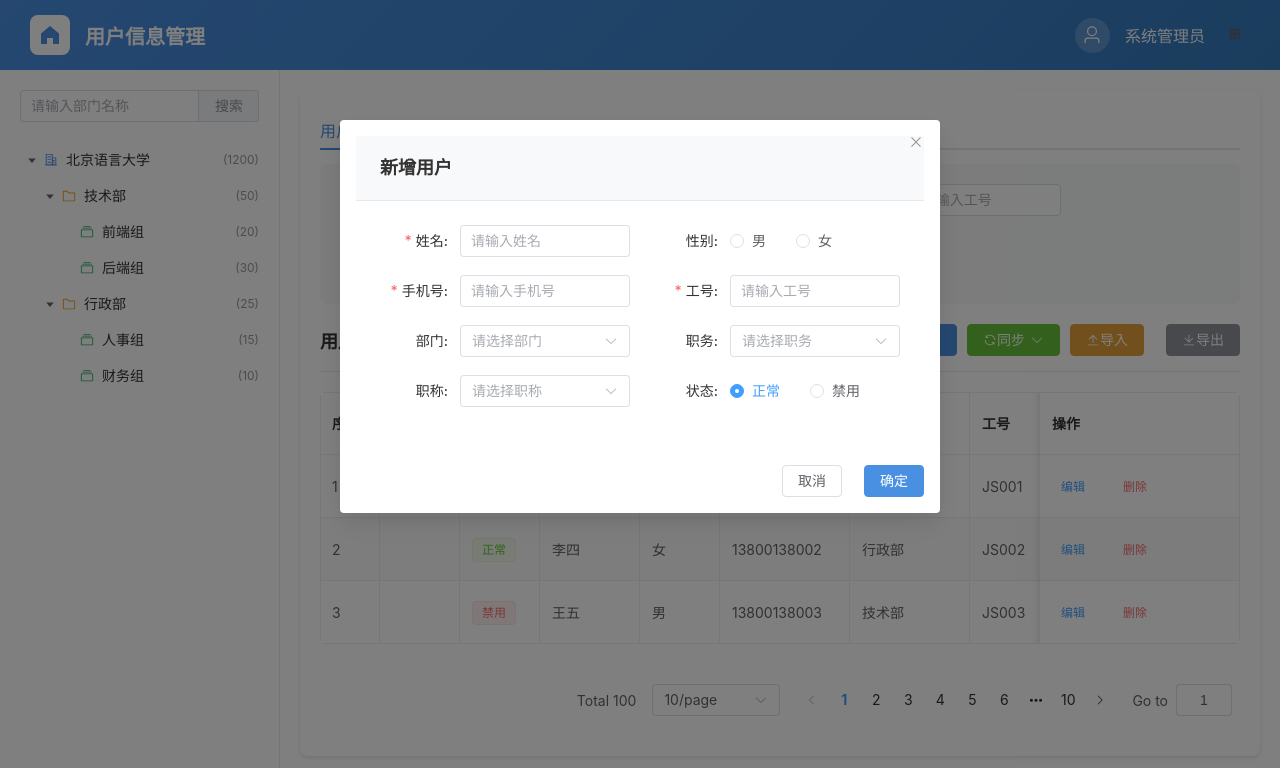
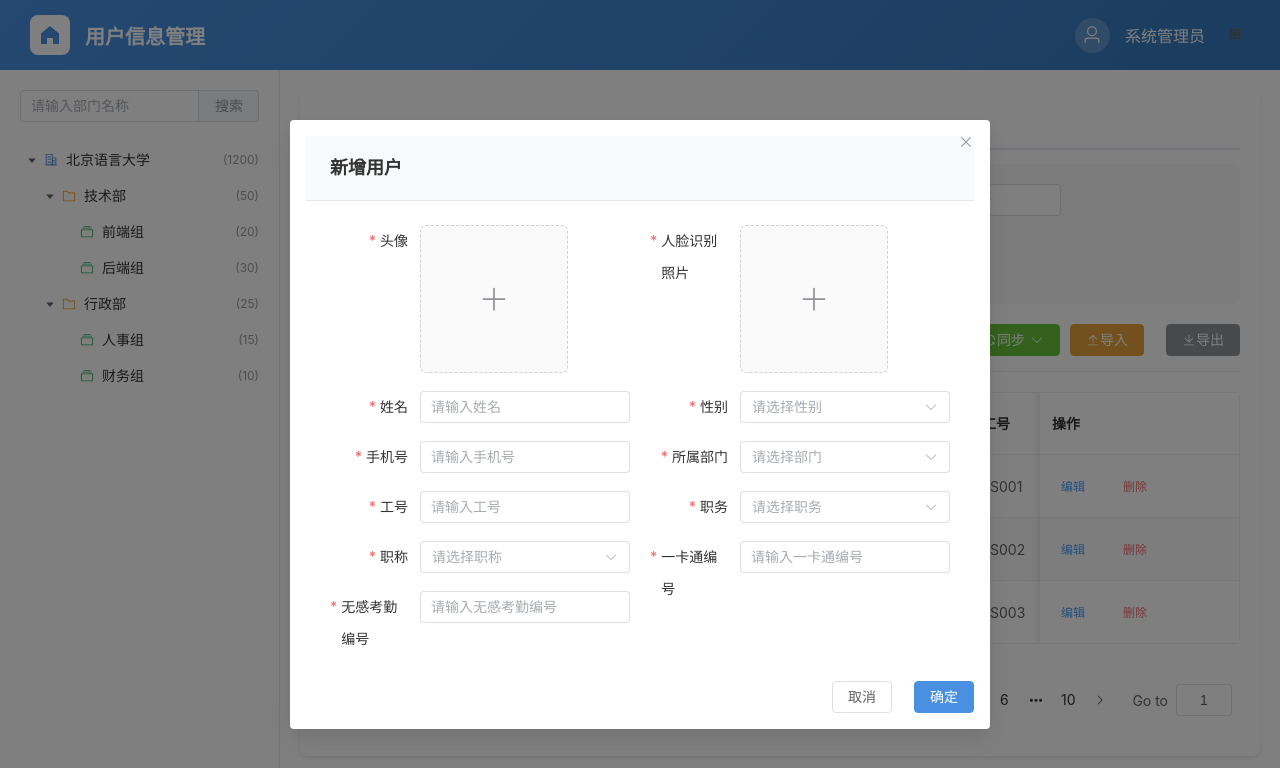
Before and after one commit to proydq/Beijing-Language-and-Culture-University3, a Vue app: page /user-management in a window 1280 px wide. Both pictures are taken after a click on the button "新增用户". Shown: the top 768 px of the page. Built offline with nearby package versions, Linux system fonts and the light colour scheme.

Commit message:
feat: enhance user dialog

```diff
--- a/src/composables/useUserManagement.js
+++ b/src/composables/useUserManagement.js
@@ -12,7 +12,9 @@ export function useUserManagement() {
   const detailDialogVisible = ref(false)
   const editDialogVisible = ref(false)
   const isEdit = ref(false)
-  const editFormRef = ref()
+  const formRef = ref()
+  const avatarList = ref([])
+  const faceList = ref([])
 
   // 分页数据
   const currentPage = ref(1)
@@ -27,16 +29,37 @@ export function useUserManagement() {
     status: ''
   })
 
-  const editForm = reactive({
+  const userForm = reactive({
+    avatar: '',
+    faceImage: '',
     realName: '',
     gender: '',
     phone: '',
+    department: '',
     jobNumber: '',
-    department: '',
     position: '',
     jobTitle: '',
+    cardNumber: '',
+    attendanceNumber: '',
     status: '正常'
   })
+
+  const departments = ref([
+    { label: '技术部', value: '技术部' },
+    { label: '行政部', value: '行政部' }
+  ])
+
+  const positions = ref([
+    { label: '前端工程师', value: '前端工程师' },
+    { label: '后端工程师', value: '后端工程师' },
+    { label: '人事专员', value: '人事专员' }
+  ])
+
+  const titles = ref([
+    { label: '初级工程师', value: '初级工程师' },
+    { label: '中级工程师', value: '中级工程师' },
+    { label: '高级工程师', value: '高级工程师' }
+  ])
 
   // 模拟数据
   const treeData = ref([
@@ -156,16 +179,22 @@ export function useUserManagement() {
   const logTotal = ref(3)
 
   // 表单验证规则
-  const editRules = {
-    realName: [
-      { required: true, message: '请输入姓名', trigger: 'blur' }
-    ],
+  const formRules = {
+    avatar: [{ required: true, message: '请上传头像', trigger: 'change' }],
+    faceImage: [{ required: true, message: '请上传人脸识别照片', trigger: 'change' }],
+    realName: [{ required: true, message: '请输入姓名', trigger: 'blur' }],
+    gender: [{ required: true, message: '请选择性别', trigger: 'change' }],
     phone: [
       { required: true, message: '请输入手机号', trigger: 'blur' },
       { pattern: /^1[3-9]\d{9}$/, message: '请输入正确的手机号', trigger: 'blur' }
     ],
-    jobNumber: [
-      { required: true, message: '请输入工号', trigger: 'blur' }
+    department: [{ required: true, message: '请选择部门', trigger: 'change' }],
+    jobNumber: [{ required: true, message: '请输入工号', trigger: 'blur' }],
+    position: [{ required: true, message: '请选择职务', trigger: 'change' }],
+    jobTitle: [{ required: true, message: '请选择职称', trigger: 'change' }],
+    cardNumber: [{ required: true, message: '请输入一卡通编号', trigger: 'blur' }],
+    attendanceNumber: [
+      { required: true, message: '请输入无感考勤编号', trigger: 'blur' }
     ]
   }
 
@@ -237,18 +266,18 @@ export function useUserManagement() {
     console.log('导入用户')
   }
 
+  const resetForm = () => {
+    Object.keys(userForm).forEach(key => {
+      userForm[key] = ''
+    })
+    avatarList.value = []
+    faceList.value = []
+    formRef.value?.resetFields()
+  }
+
   const handleAdd = () => {
     isEdit.value = false
-    Object.assign(editForm, {
-      realName: '',
-      gender: '',
-      phone: '',
-      jobNumber: '',
-      department: '',
-      position: '',
-      jobTitle: '',
-      status: '正常'
-    })
+    resetForm()
     editDialogVisible.value = true
   }
 
@@ -263,7 +292,9 @@ export function useUserManagement() {
 
   const handleEdit = (row) => {
     isEdit.value = true
-    Object.assign(editForm, row)
+    Object.assign(userForm, row)
+    avatarList.value = userForm.avatar ? [{ url: userForm.avatar }] : []
+    faceList.value = userForm.faceImage ? [{ url: userForm.faceImage }] : []
     editDialogVisible.value = true
   }
 
@@ -277,13 +308,32 @@ export function useUserManagement() {
     })
   }
 
+  const handleDialogClose = () => {
+    editDialogVisible.value = false
+    resetForm()
+  }
+
   const handleSaveUser = async () => {
     try {
-      await editFormRef.value.validate()
+      await formRef.value.validate()
       ElMessage.success(isEdit.value ? '编辑成功' : '新增成功')
-      editDialogVisible.value = false
+      handleDialogClose()
     } catch (error) {
       console.log('表单验证失败:', error)
+    }
+  }
+
+  const handleAvatarChange = (file, fileList) => {
+    avatarList.value = fileList.slice(-1)
+    if (file.raw) {
+      userForm.avatar = URL.createObjectURL(file.raw)
+    }
+  }
+
+  const handleFaceChange = (file, fileList) => {
+    faceList.value = fileList.slice(-1)
+    if (file.raw) {
+      userForm.faceImage = URL.createObjectURL(file.raw)
     }
   }
 
@@ -311,14 +361,16 @@ export function useUserManagement() {
     detailDialogVisible,
     editDialogVisible,
     isEdit,
-    editFormRef,
+    formRef,
+    avatarList,
+    faceList,
     currentPage,
     pageSize,
     total,
 
     // 表单数据
     searchForm,
-    editForm,
+    userForm,
 
     // 模拟数据
     treeData,
@@ -326,7 +378,10 @@ export function useUserManagement() {
     tableData,
 
     // 表单验证规则
-    editRules,
+    formRules,
+    departments,
+    positions,
+    titles,
 
     // 基础方法
     goToHome,
@@ -356,6 +411,9 @@ export function useUserManagement() {
     handleView,
     handleEdit,
     handleDelete,
+    handleDialogClose,
+    handleAvatarChange,
+    handleFaceChange,
     handleSaveUser,
     handleSizeChange,
     handleCurrentChange
--- a/src/views/UserManagement.vue
+++ b/src/views/UserManagement.vue
@@ -487,77 +487,109 @@
     <el-dialog
       v-model="editDialogVisible"
       :title="isEdit ? '编辑用户' : '新增用户'"
-      width="600px"
+      width="700px"
+      @close="handleDialogClose"
     >
       <el-form
-        ref="editFormRef"
-        :model="editForm"
-        :rules="editRules"
-        label-width="80px"
+        ref="formRef"
+        :model="userForm"
+        :rules="formRules"
+        label-width="90px"
       >
         <el-row :gutter="20">
           <el-col :span="12">
-            <el-form-item label="姓名:" prop="realName">
-              <el-input v-model="editForm.realName" placeholder="请输入姓名" />
+            <el-form-item label="头像" prop="avatar">
+              <el-upload
+                v-model:file-list="avatarList"
+                list-type="picture-card"
+                :auto-upload="false"
+                :limit="1"
+                :on-change="handleAvatarChange"
+              >
+                <el-icon><plus /></el-icon>
+              </el-upload>
             </el-form-item>
           </el-col>
           <el-col :span="12">
-            <el-form-item label="性别:" prop="gender">
-              <el-radio-group v-model="editForm.gender">
-                <el-radio value="男">男</el-radio>
-                <el-radio value="女">女</el-radio>
-              </el-radio-group>
+            <el-form-item label="人脸识别照片" prop="faceImage">
+              <el-upload
+                v-model:file-list="faceList"
+                list-type="picture-card"
+                :auto-upload="false"
+                :limit="1"
+                :on-change="handleFaceChange"
+              >
+                <el-icon><plus /></el-icon>
+              </el-upload>
             </el-form-item>
           </el-col>
         </el-row>
+
         <el-row :gutter="20">
           <el-col :span="12">
-            <el-form-item label="手机号:" prop="phone">
-              <el-input v-model="editForm.phone" placeholder="请输入手机号" />
+            <el-form-item label="姓名" prop="realName">
+              <el-input v-model="userForm.realName" placeholder="请输入姓名" />
             </el-form-item>
           </el-col>
           <el-col :span="12">
-            <el-form-item label="工号:" prop="jobNumber">
-              <el-input v-model="editForm.jobNumber" placeholder="请输入工号" />
+            <el-form-item label="性别" prop="gender">
+              <el-select v-model="userForm.gender" placeholder="请选择性别" style="width: 100%">
+                <el-option label="男" value="男" />
+                <el-option label="女" value="女" />
+              </el-select>
             </el-form-item>
           </el-col>
         </el-row>
+
         <el-row :gutter="20">
           <el-col :span="12">
-            <el-form-item label="部门:" prop="department">
-              <el-select v-model="editForm.department" placeholder="请选择部门" style="width: 100%;">
-                <el-option label="技术部" value="技术部" />
-                <el-option label="行政部" value="行政部" />
-                <el-option label="销售部" value="销售部" />
+            <el-form-item label="手机号" prop="phone">
+              <el-input v-model="userForm.phone" placeholder="请输入手机号" />
+            </el-form-item>
+          </el-col>
+          <el-col :span="12">
+            <el-form-item label="所属部门" prop="department">
+              <el-select v-model="userForm.department" placeholder="请选择部门" style="width: 100%">
+                <el-option v-for="item in departments" :key="item.value" :label="item.label" :value="item.value" />
+              </el-select>
+            </el-form-item>
+          </el-col>
+        </el-row>
+
+        <el-row :gutter="20">
+          <el-col :span="12">
+            <el-form-item label="工号" prop="jobNumber">
+              <el-input v-model="userForm.jobNumber" placeholder="请输入工号" />
+            </el-form-item>
+          </el-col>
+          <el-col :span="12">
+            <el-form-item label="职务" prop="position">
+              <el-select v-model="userForm.position" placeholder="请选择职务" style="width: 100%">
+                <el-option v-for="item in positions" :key="item.value" :label="item.label" :value="item.value" />
+              </el-select>
+            </el-form-item>
+          </el-col>
+        </el-row>
+
+        <el-row :gutter="20">
+          <el-col :span="12">
+            <el-form-item label="职称" prop="jobTitle">
+              <el-select v-model="userForm.jobTitle" placeholder="请选择职称" style="width: 100%">
+                <el-option v-for="item in titles" :key="item.value" :label="item.label" :value="item.value" />
               </el-select>
             </el-form-item>
           </el-col>
           <el-col :span="12">
-            <el-form-item label="职务:" prop="position">
-              <el-select v-model="editForm.position" placeholder="请选择职务" style="width: 100%;">
-                <el-option label="前端工程师" value="前端工程师" />
-                <el-option label="后端工程师" value="后端工程师" />
-                <el-option label="人事专员" value="人事专员" />
-              </el-select>
+            <el-form-item label="一卡通编号" prop="cardNumber">
+              <el-input v-model="userForm.cardNumber" placeholder="请输入一卡通编号" />
             </el-form-item>
           </el-col>
         </el-row>
+
         <el-row :gutter="20">
           <el-col :span="12">
-            <el-form-item label="职称:" prop="jobTitle">
-              <el-select v-model="editForm.jobTitle" placeholder="请选择职称" style="width: 100%;">
-                <el-option label="初级工程师" value="初级工程师" />
-                <el-option label="中级工程师" value="中级工程师" />
-                <el-option label="高级工程师" value="高级工程师" />
-              </el-select>
-            </el-form-item>
-          </el-col>
-          <el-col :span="12">
-            <el-form-item label="状态:" prop="status">
-              <el-radio-group v-model="editForm.status">
-                <el-radio value="正常">正常</el-radio>
-                <el-radio value="禁用">禁用</el-radio>
-              </el-radio-group>
+            <el-form-item label="无感考勤编号" prop="attendanceNumber">
+              <el-input v-model="userForm.attendanceNumber" placeholder="请输入无感考勤编号" />
             </el-form-item>
           </el-col>
         </el-row>
@@ -565,7 +597,7 @@
 
       <template #footer>
         <div class="dialog-footer">
-          <el-button @click="editDialogVisible = false">取消</el-button>
+          <el-button @click="handleDialogClose">取消</el-button>
           <el-button type="primary" @click="handleSaveUser">确定</el-button>
         </div>
       </template>
```
